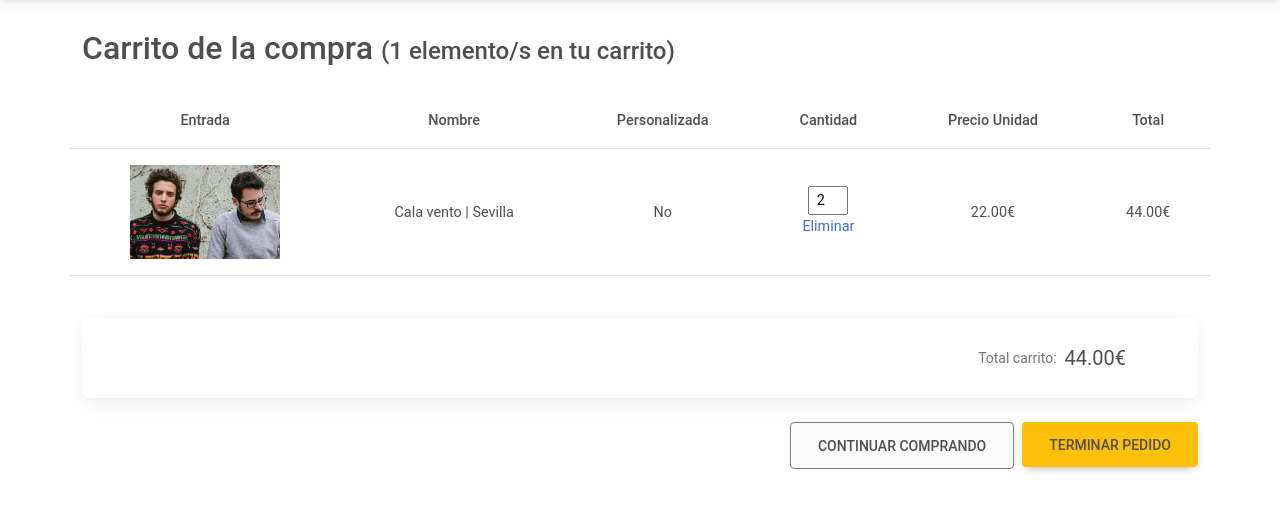
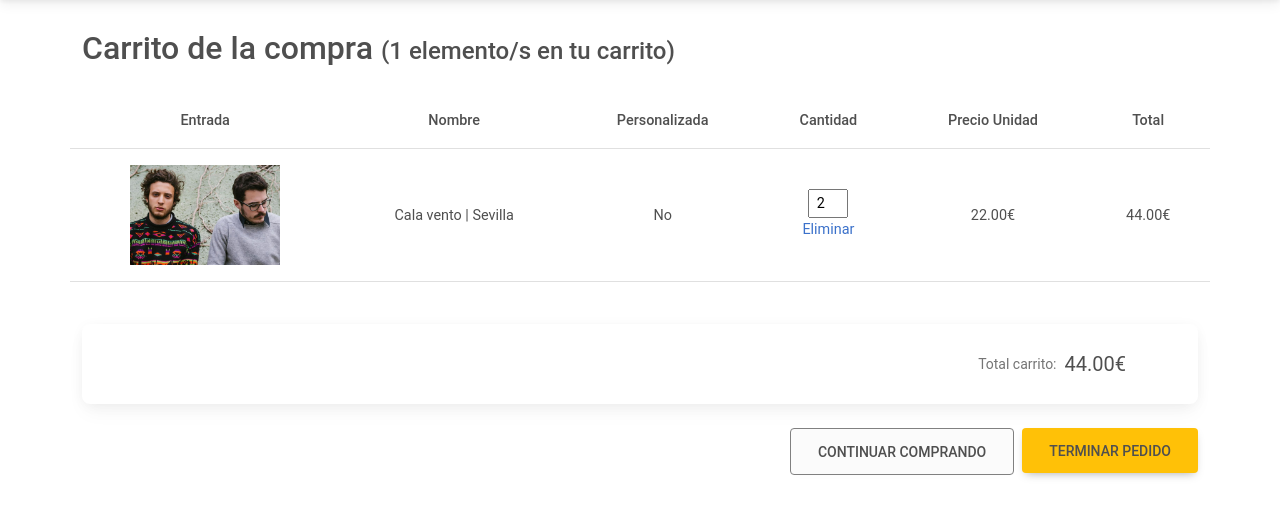
Before and after one commit to AcmeConcerts/Acme-Concerts, a Django app: page /cart/ in a window 1280 px wide. Shown: the part 91-596 px from the top of the page. Run offline with Django 4.2, Linux system fonts and the light colour scheme; a user stored in the database is signed in; data comes from the database, SQL or seed files in the repository; some libraries are stand-ins or nearby versions.

Commit message:
style: cart ticket image

```diff
--- a/cart/templates/cart.html
+++ b/cart/templates/cart.html
@@ -29,7 +29,7 @@
                       <th scope="row">
                         <a href="{{ticket.ticket.get_absolute_url}}">
                           <img src="{{MEDIA_URL}}{{ticket.ticket.image}}"
-                          class="img-fluid" style="width:200px; height:auto; max-height:100px; max-width:150px" alt="Generic placeholder image">
+                          class="img-fluid" style="object-fit: cover; width: 150px;height: 100px;"  alt="Generic placeholder image">
                         </a></th>
                       <td style="text-align: center; vertical-align: middle;" >{{ ticket.ticket.title }}</td>
                       <td style="text-align: center; vertical-align: middle;">
```
